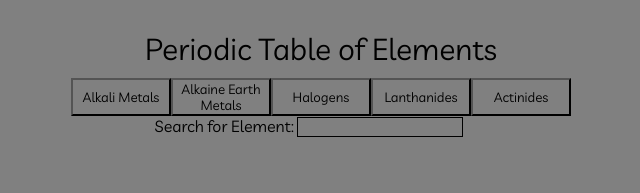
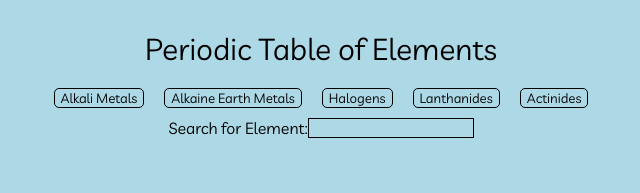
Before and after one commit to fmhossai/PerodicTable, a plain HTML site: page index.html in a window 1280 px wide. Shown: the whole page, without its empty margins (319-959 px from the left). Drawn offline with Linux system fonts and the light colour scheme; no server answers; a web font is replaced by a local one.

Commit message:
changed background color

```diff
--- a/index.html
+++ b/index.html
@@ -7,12 +7,12 @@
   </head>
   <body>
     <p>Periodic Table of Elements </p>
-    <div id="container">
-      <button class="akalim">Alkali Metals </button>
+    <div class="container">
+      <button class="alkali-metals">Alkali Metals </button>
       <button id="alkaline">Alkaine Earth Metals</button>
-      <button id="halo">Halogens</button>
-      <button id="lan">Lanthanides</button>
-      <button id="act">Actinides</button>
+      <button id="halogens">Halogens</button>
+      <button id="lanthanides">Lanthanides</button>
+      <button id="actinides">Actinides</button>
     </div>
     <div id="search">
         <label for="hi">Search for Element:</label>
--- a/main.js
+++ b/main.js
@@ -210,7 +210,7 @@ function ready(){
   //buttons for highlighting
   document.body.addEventListener("click", (e)=>{
     //Alkali Metals highlight
-    if (e.target.classList.contains("akalim")){
+    if (e.target.classList.contains("alkali-metals")){
       Highlight(`.Group1.groups:not(#H)`,`alkalimetals`)
     }
     //Alkaline Metals highlight
@@ -218,13 +218,13 @@ function ready(){
       Highlight(`.Group2.groups`,`alkalineearthmetals`);
     }
     //Halogens Highlight
-    else if (e.target.id == "halo"){
+    else if (e.target.id == "halogens"){
       Highlight(`.Group17.groups`,"halogens");
     }
-    else if (e.target.id == "lan"){
+    else if (e.target.id == "lanthanides"){
       Highlight(`.Period1.groups`, "lant")
     }
-    else if (e.target.id == "act"){
+    else if (e.target.id == "actinides"){
       Highlight(`.Period2.groups`, "actin")
     }
   })
--- a/style.css
+++ b/style.css
@@ -1,13 +1,12 @@
 @import url('https://fonts.googleapis.com/css?family=Lexend+Mega|Livvic&display=swap');
 *{
   font-family: "Livvic", sans-serif;
-  background-color: gray;
+  background-color: #add8e6 ;
 }
 button:focus {outline:0;}
-#container{
-  display:grid;
+.container{
+  display:flex;
   justify-content: center;
-  grid-template-columns: 100px 100px 100px 100px 100px;
 }
 .alkalineearthmetals{
   color: #8B0000;
@@ -33,8 +32,8 @@ body > p{
   margin-bottom: 10px;
 }
 #search{
-  position: absolute;
-  left: 37%;
+  display: flex;
+  justify-content: center;
 }
 input{
   border: 1px solid black;
@@ -63,3 +62,12 @@ table
 .groups{
   position:relative;
 }
+button{
+  border:1px solid black;
+  margin:10px;
+  border-radius: 5px;
+}
+
+button:hover{
+  cursor: pointer;
+}
```
